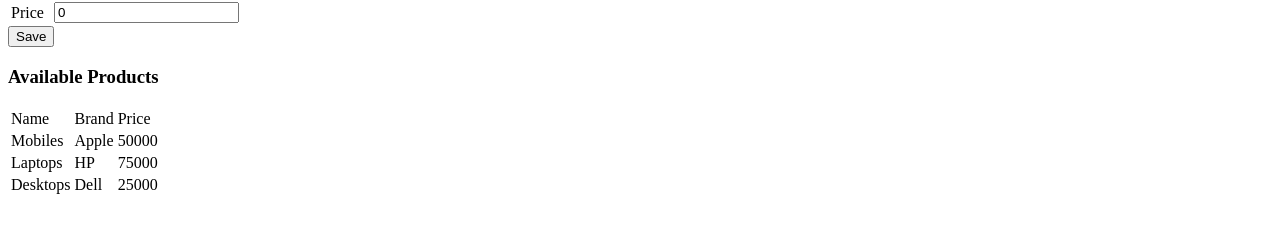
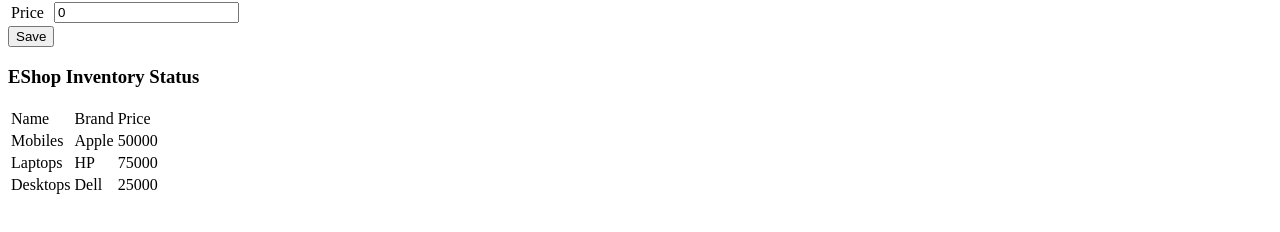
Before and after one commit to vikasjkitawat/MeanStackAngularWebapp, an Angular app in the folder webapp/: page / in a window 1280 px wide. Shown: the part 542-774 px from the top of the page. Built offline with nearby package versions, Linux system fonts and the light colour scheme.

Commit message:
Single Content Projection

```diff
--- a/webapp/src/app/components/eshop/eshop.component.html
+++ b/webapp/src/app/components/eshop/eshop.component.html
@@ -3,4 +3,11 @@
 
 <!-- (onProductAdd) tells that it is subscribed to the onProductAdd function and fetch the output value -->
 <app-productentry (onProductAdd)="addProduct($event)"></app-productentry>
-<app-productlist [products]="EShopInventory"></app-productlist>
+<app-productlist [products]="EShopInventory">
+    <!-- Content Projection -->
+    <header>
+        <h3>
+            EShop Inventory Status
+        </h3>
+    </header>
+</app-productlist>
--- a/webapp/src/app/components/productlist/productlist.component.html
+++ b/webapp/src/app/components/productlist/productlist.component.html
@@ -1,6 +1,4 @@
-<h3>
-    Available Products
-</h3>
+<ng-content></ng-content>
 
 <table *ngIf="products.length > 0">
     <thead>
```
